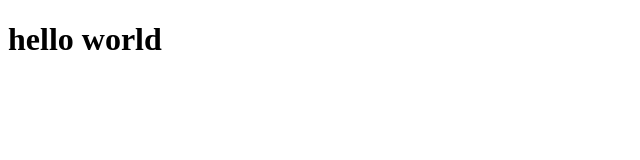
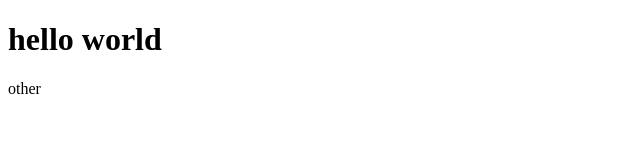
Before and after one commit to SarraLKSC/demoGit, a plain HTML site: page index.html in a window 1280 px wide. Shown: the full height of the page, 0-640 px from the left. Drawn offline with Linux system fonts and the light colour scheme.

Commit message:
Update index.html

```diff
--- a/index.html
+++ b/index.html
@@ -6,5 +6,7 @@
 </head>
 <body>
 	<h1>hello world</h1>
+	<p>other</p>
+
 </body>
 </html>
```
